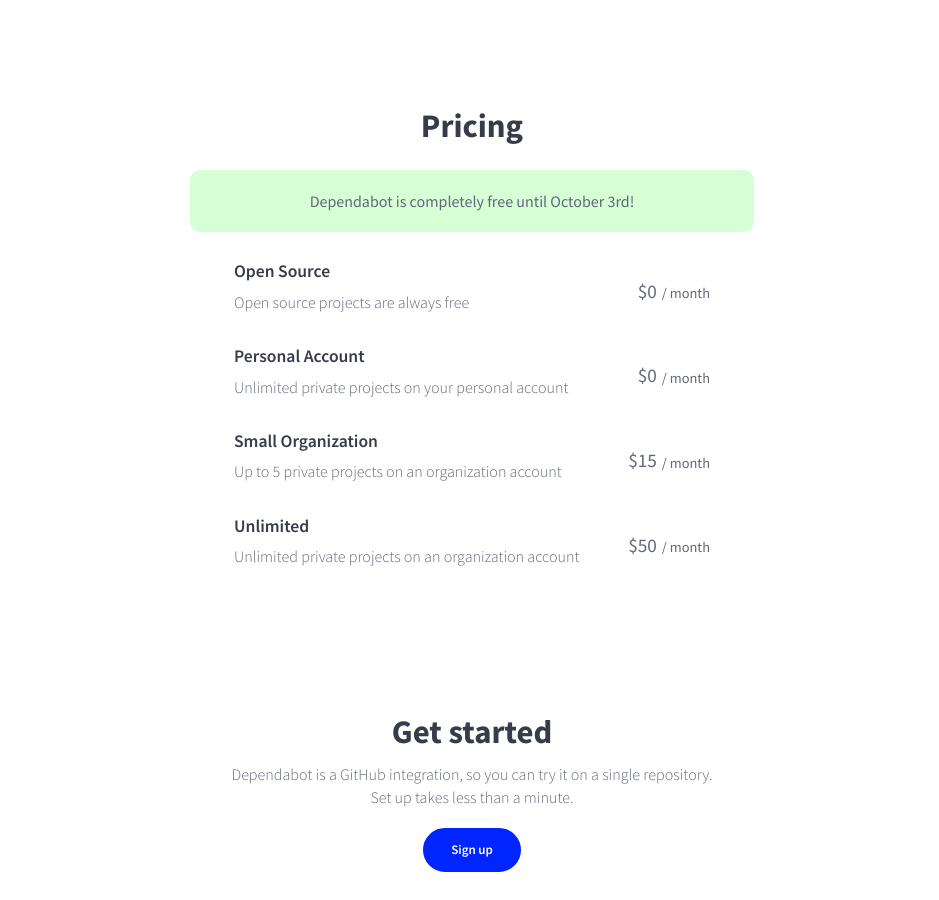
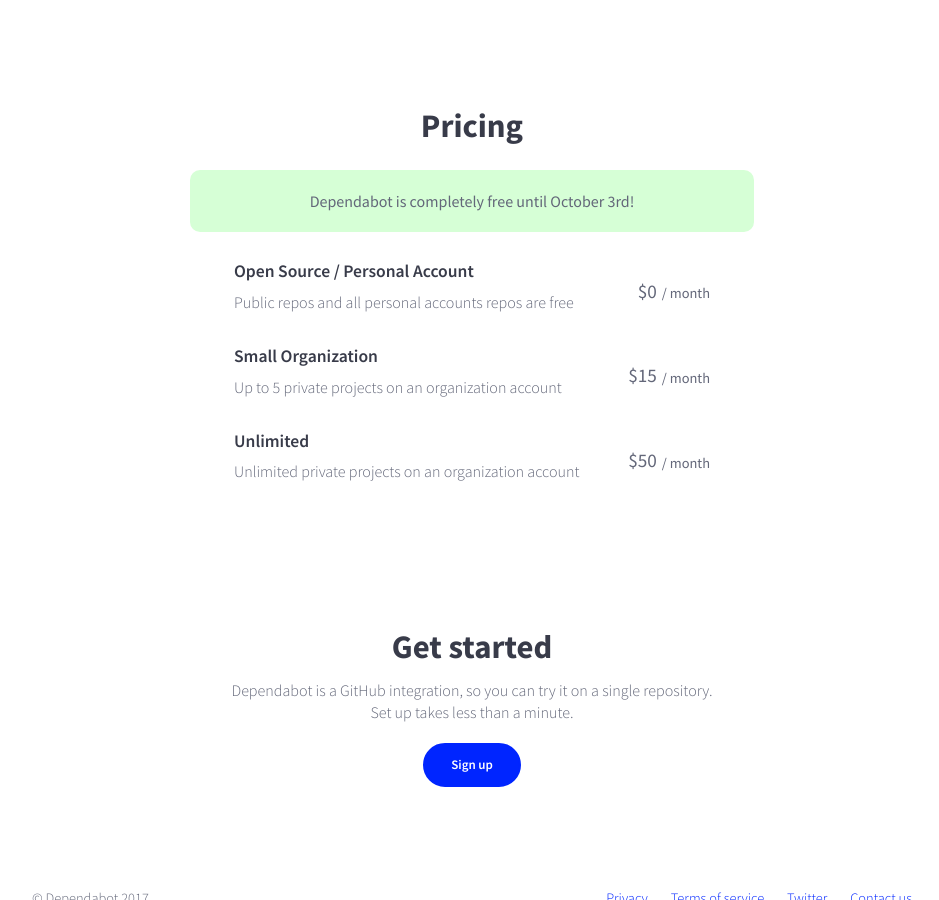
Before and after one commit to desenvolvedorIcotrade/App.bot, a Jekyll site: the page index.html, which Jekyll copies as it is, in a window 1280 px wide and 900 px high, scrolled down 3058 px. Shown: the whole window, without its empty margins (168-1107 px from the left). Built offline with Jekyll 4.4.1, drawn with Linux system fonts in a browser that asks for light colours; nearby versions of some CDN libraries.

Commit message:
Combine free tier pricing boxes

```diff
--- a/index.html
+++ b/index.html
@@ -267,15 +267,8 @@
       <div class="pricing-boxes">
         <div class="pricing-box">
           <div class="plan-details">
-            <h3>Open Source</h3>
-            <p>Open source projects are always free</p>
-          </div>
-          <div class="price">$0 <span class="month">/ month</span></div>
-        </div>
-        <div class="pricing-box">
-          <div class="plan-details">
-            <h3>Personal Account</h3>
-            <p>Unlimited private projects on your personal account</p>
+            <h3>Open Source / Personal Account</h3>
+            <p>Public repos and all personal accounts repos are free</p>
           </div>
           <div class="price">$0 <span class="month">/ month</span></div>
         </div>
```
